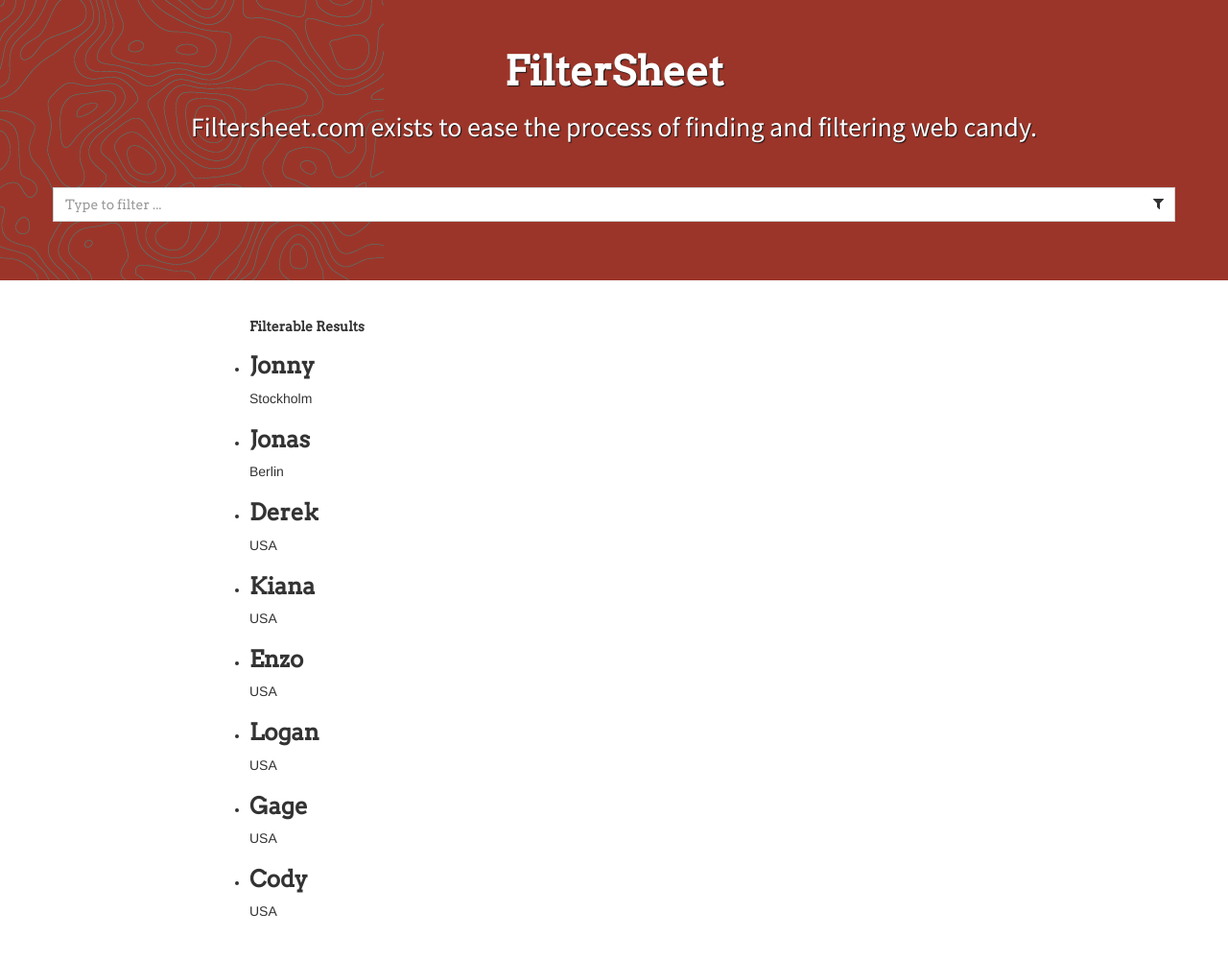
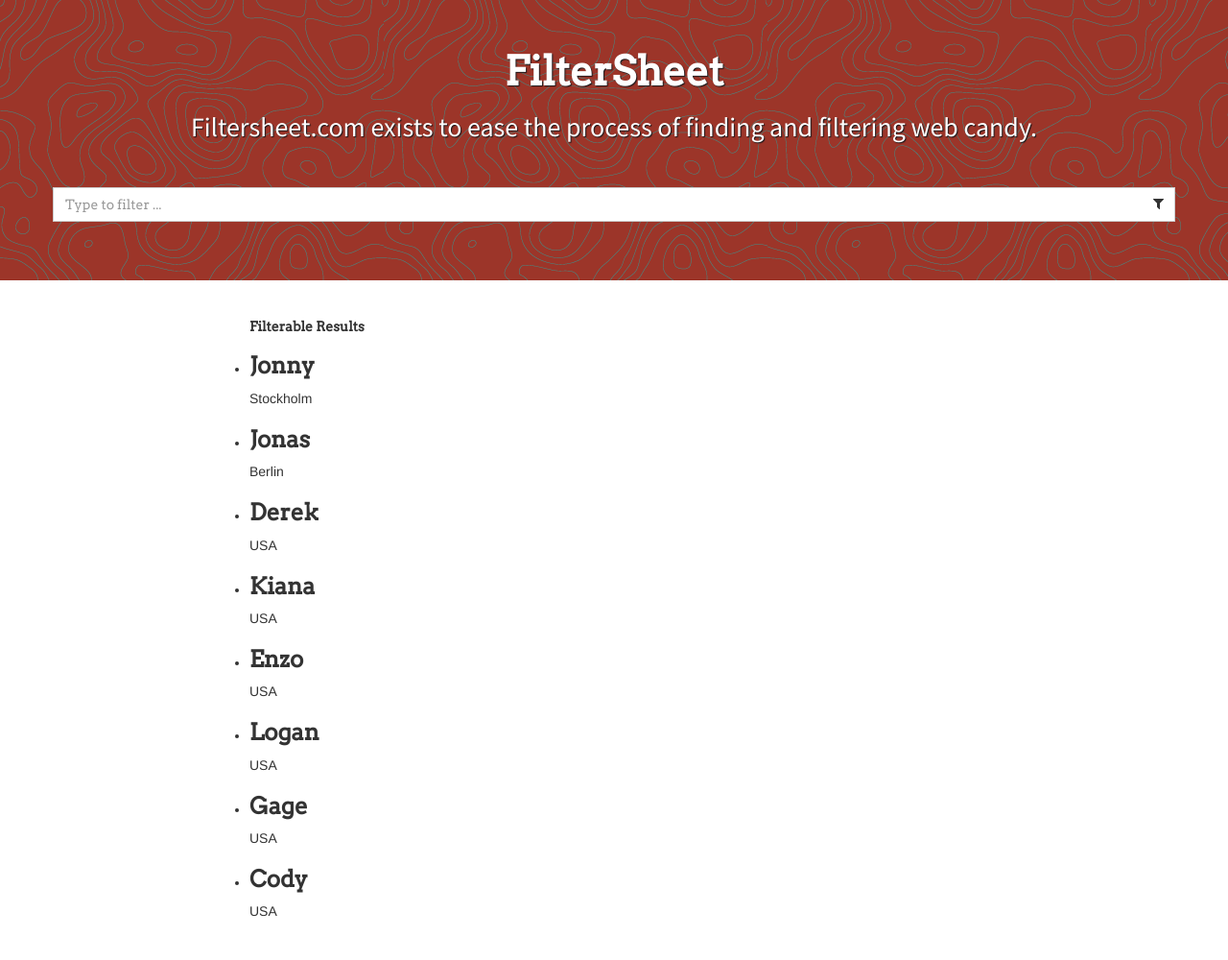
Before and after one commit to filtersheet/filtersheet.github.io, a Jekyll site: the page built from index2.html, in a window 1280 px wide. Shown: the whole page at 96% size. Built offline with Jekyll 4.4.1, drawn with Linux system fonts in a browser that asks for light colours; comment, search, counter and statistics services are not loaded.

Commit message:
edit/styles - Update stylesheet

```diff
--- a/assets/css/custom.css
+++ b/assets/css/custom.css
@@ -144,7 +144,7 @@
 
 .searchbar-inner-addon i { position: absolute; right: 0px; padding: 10px 12px; pointer-events: none; }
 
-.hero-section { background-image: url("/assets/img/hero.png"); background-color: #9c3529; background-repeat: no-repeat; background-attachment: fixed; }
+.hero-section { background-image: url("/assets/img/hero.png"); background-color: #9c3529; background-attachment: fixed; }
 
 .intro-body h1 { font-size: 3em; }
 
--- a/assets/scss/custom.scss
+++ b/assets/scss/custom.scss
@@ -358,7 +358,6 @@
 .hero-section {
     background-image: url("/assets/img/hero.png");
     background-color: darken( $deepTone, 18% );
-    background-repeat: no-repeat;
     background-attachment: fixed;
 }
 
```
Also changed, not shown: assets/css/custom.min.css, 2 other files.
